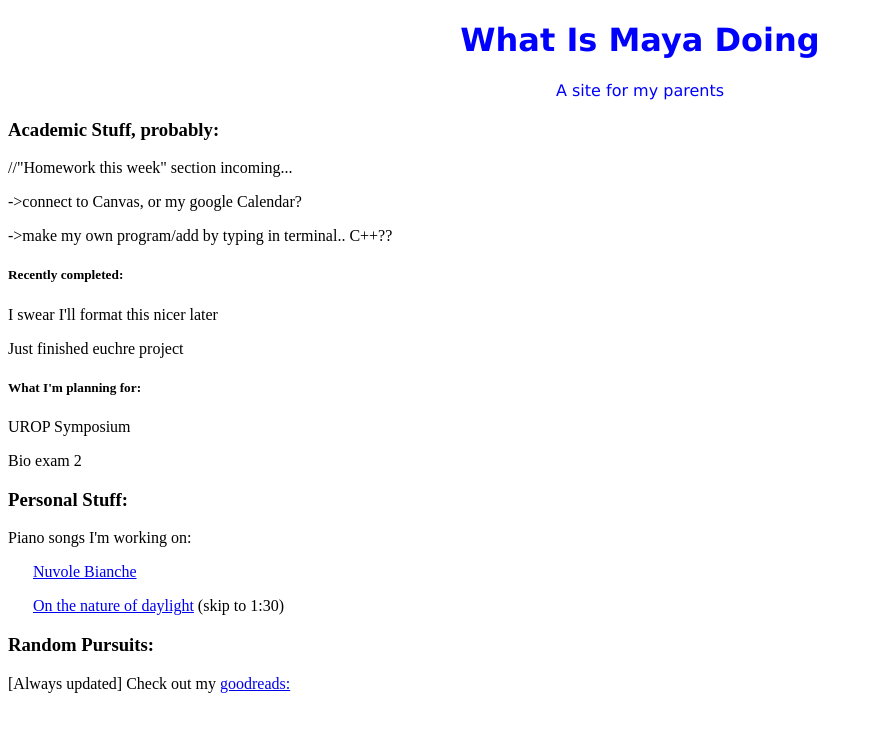
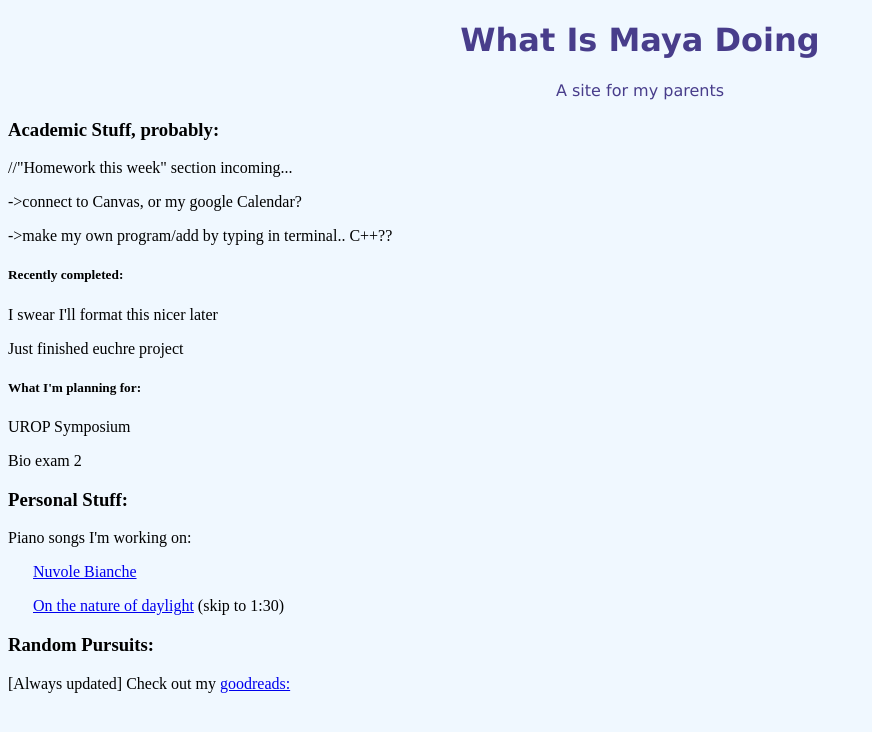
Before and after one commit to himayaa/himayaa.github.io, a plain HTML site: page index.html in a window 1280 px wide. Shown: the whole page, without its empty margins (0-872 px from the left). Drawn offline with Linux system fonts and the light colour scheme.

Commit message:
Update index.html

```diff
--- a/index.html
+++ b/index.html
@@ -3,10 +3,10 @@
 <head>
 <title>Maya</title>
 </head>
-<body>
+<body style="background-color:AliceBlue;">
 
-<h1 style="font-family:verdana;color:blue;text-align:center;">What Is Maya Doing</h1>
-<p style="font-family:verdana;color:blue;text-align:center;"> A site for my parents</p>
+<h1 style="font-family:verdana;color:DarkSlateBlue;text-align:center;">What Is Maya Doing</h1>
+<p style="font-family:verdana;color:DarkSlateBlue;text-align:center;"> A site for my parents</p>
   <h3>Academic Stuff, probably:</h3>
     <p>//"Homework this week" section incoming...</p>
     <p>->connect to Canvas, or my google Calendar? </p>
```
